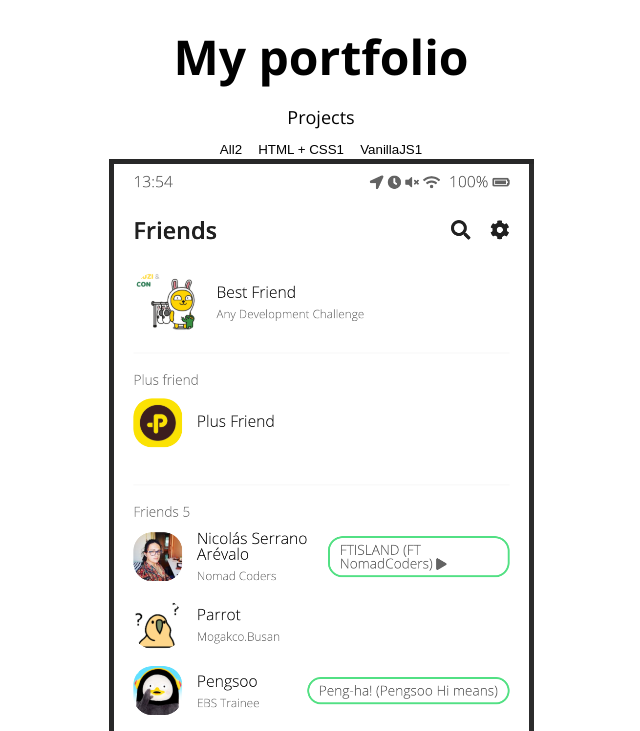
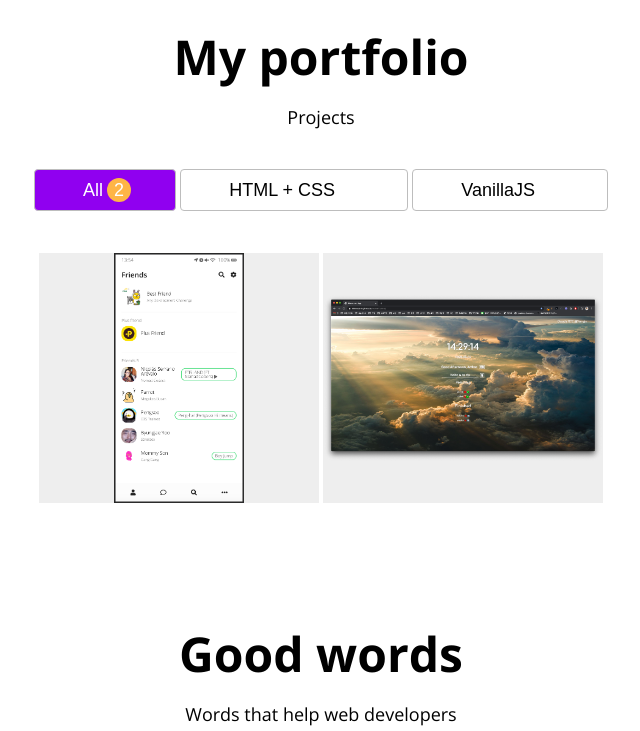
Before and after one commit to kimhscom/kimhscom.github.io, a plain HTML site: page index.html in a window 1280 px wide. Shown: the part 3440-4171 px from the top of the page, without its empty margins (319-959 px from the left). Drawn offline with nearby package versions, Linux system fonts and the light colour scheme.

Commit message:
CSS: Portfolio

```diff
--- a/index.html
+++ b/index.html
@@ -300,7 +300,7 @@
       <h1>My portfolio</h1>
       <h3>Projects</h3>
       <div class="portfolio__categories">
-        <button class="category__btn">
+        <button class="category__btn active">
           All<span class="category__count">2</span>
         </button>
         <button class="category__btn">
@@ -317,7 +317,11 @@
           class="project"
           target="blank"
         >
-          <img src="images/projects/kokoa.png" alt="Kokoa" />
+          <img
+            src="images/projects/kokoa.png"
+            alt="Kokoa"
+            class="project__img"
+          />
           <div class="project__description">
             <h3>KokoaTalk</h3>
             <span>Clone coding KakaoTalk with HTML and CSS</span>
@@ -328,7 +332,11 @@
           class="project"
           target="blank"
         >
-          <img src="images/projects/momentum.png" alt="Momentum" />
+          <img
+            src="images/projects/momentum.png"
+            alt="Momentum"
+            class="project__img"
+          />
           <div class="project__description">
             <h3>Momentum To-Do List</h3>
             <span>Clone coding Momentum To-Do List with VanillaJS</span>
--- a/style.css
+++ b/style.css
@@ -294,3 +294,100 @@ p {
 .etc {
   padding: 20px;
 }
+
+/* Portfolio */
+
+.portfolio__categories {
+  margin: 40px;
+}
+
+.category__btn {
+  border: 1px solid var(--color-dark-white);
+  border-radius: var(--size-border-radius);
+  font-size: var(--font-regular);
+  padding: 8px 48px;
+}
+
+.category__btn.active,
+.category__btn:hover {
+  background-color: var(--color-purple);
+  color: var(--color-white);
+}
+
+.category__btn.active .category__count,
+.category__btn:hover .category__count {
+  opacity: 1;
+  top: 0;
+}
+
+.category__count {
+  display: inline-block;
+  width: 24px;
+  height: 24px;
+  line-height: 24px;
+  background-color: var(--color-orange);
+  color: var(--color-white);
+  border-radius: 50%;
+  position: relative;
+  top: -20px;
+  left: 4px;
+  opacity: 0;
+  transition: all var(--animation-duration) ease;
+}
+
+.portfolio__projects {
+  display: flex;
+  flex-wrap: wrap;
+  justify-content: center;
+}
+
+.project {
+  width: 280px;
+  height: 250px;
+  display: flex;
+  justify-content: center;
+  align-items: center;
+  margin: 2px;
+  background-color: var(--color-light-white);
+  position: relative;
+}
+
+.project__img {
+  max-width: 100%;
+  max-height: 100%;
+}
+
+.project__description {
+  width: 100%;
+  height: 100%;
+  background-color: black;
+  display: flex;
+  flex-direction: column;
+  justify-content: center;
+  position: absolute;
+  top: 0;
+  left: 0;
+  opacity: 0;
+  transform: translateY(10px);
+  transition: all var(--animation-duration) ease-in;
+}
+.project:hover .project__description {
+  opacity: 0.8;
+  transform: translateY(0px);
+}
+
+.project__description h3 {
+  color: var(--color-white);
+}
+
+.project__description h3::after {
+  content: "";
+  display: block;
+  position: relative;
+  left: 50%;
+  width: 25px;
+  height: 2px;
+  margin-left: -12px;
+  margin-top: 8px;
+  background-color: var(--color-dark-white);
+}
```
